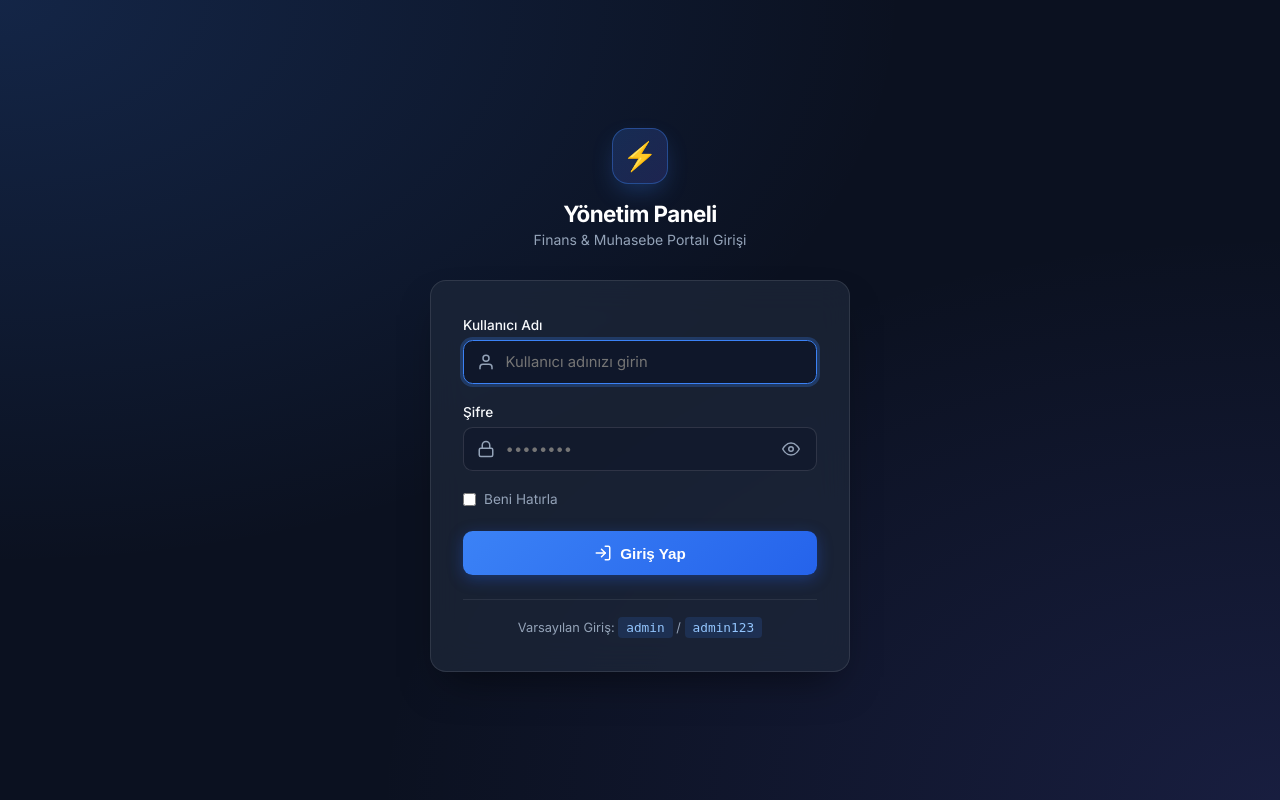
After one commit to proturproject-spec/ozmert, a Flask app: page /login in a window 1280 px wide. The commit adds this page. Run offline with Flask 3, Linux system fonts and the light colour scheme.

Commit message:
Kullanici giris ve sifre guvenlik yapisi eklendi

```diff
--- a/app.py
+++ b/app.py
@@ -2,11 +2,16 @@ import json
 import os
 import time
 import urllib.parse
-from flask import Flask, render_template, request, jsonify
+from functools import wraps
+from flask import Flask, render_template, request, jsonify, redirect, url_for, session, flash
+from werkzeug.security import generate_password_hash, check_password_hash
 from sqlalchemy import create_engine, text
 
 app = Flask(__name__)
+app.secret_key = os.environ.get('SECRET_KEY', 'finans_muhasebe_secret_key_2025_secure_xyz')
+
 CONFIG_FILE = os.path.join(os.path.dirname(__file__), 'db_config.json')
+USERS_FILE = os.path.join(os.path.dirname(__file__), 'users.json')
 
 DEFAULT_CONNECTIONS = [
     {
@@ -53,6 +58,41 @@ DEFAULT_CONNECTIONS = [
     }
 ]
 
+def load_users():
+    if not os.path.exists(USERS_FILE):
+        default_users = [
+            {
+                "username": "admin",
+                "password_hash": generate_password_hash("admin123"),
+                "name": "Yönetici (Admin)",
+                "role": "admin"
+            }
+        ]
+        save_users(default_users)
+        return default_users
+    try:
+        with open(USERS_FILE, 'r', encoding='utf-8') as f:
+            return json.load(f)
+    except Exception:
+        return []
+
+def save_users(users):
+    try:
+        with open(USERS_FILE, 'w', encoding='utf-8') as f:
+            json.dump(users, f, ensure_ascii=False, indent=2)
+        return True
+    except Exception as e:
+        print(f"Kullanıcı kaydetme hatası: {e}")
+        return False
+
+def authenticate_user(username, password):
+    users = load_users()
+    for user in users:
+        if user.get('username') == username:
+            if check_password_hash(user.get('password_hash', ''), password):
+                return user
+    return None
+
 def load_db_config():
     if not os.path.exists(CONFIG_FILE):
         save_db_config(DEFAULT_CONNECTIONS)
@@ -75,6 +115,54 @@ def save_db_config(connections):
         print(f"Config kaydetme hatası: {e}")
         return False
 
+@app.context_processor
+def inject_user():
+    return {
+        'current_user': session.get('user')
+    }
+
+@app.before_request
+def require_login():
+    # İzin verilen açık rotalar
+    allowed_endpoints = ['login', 'static']
+    if request.endpoint and (request.endpoint in allowed_endpoints or request.endpoint.startswith('static')):
+        return None
+
+    # Giriş kontrolü
+    if 'user' not in session:
+        return redirect(url_for('login', next=request.url))
+
+@app.route('/login', methods=['GET', 'POST'])
+def login():
+    if 'user' in session:
+        return redirect(url_for('index'))
+
+    error = None
+    if request.method == 'POST':
+        username = request.form.get('username', '').strip()
+        password = request.form.get('password', '')
+        remember = request.form.get('remember')
+
+        user = authenticate_user(username, password)
+        if user:
+            session.permanent = bool(remember)
+            session['user'] = {
+                'username': user.get('username'),
+                'name': user.get('name', username),
+                'role': user.get('role', 'user')
+            }
+            next_url = request.args.get('next') or url_for('index')
+            return redirect(next_url)
+        else:
+            error = 'Kullanıcı adı veya şifre hatalı. Lütfen tekrar deneyin.'
+
+    return render_template('login.html', error=error)
+
+@app.route('/logout')
+def logout():
+    session.clear()
+    return redirect(url_for('login'))
+
 @app.route('/')
 def index():
     return render_template('index.html', aktif_sayfa='index')
@@ -95,6 +183,37 @@ def raporlar():
 def parametreler():
     connections = load_db_config()
     return render_template('parametreler.html', aktif_sayfa='parametreler', connections=connections)
+
+@app.route('/api/change-password', methods=['POST'])
+def change_password():
+    if 'user' not in session:
+        return jsonify({'success': False, 'message': 'Oturum bulunamadı.'}), 401
+
+    data = request.get_json() or {}
+    old_password = data.get('old_password', '')
+    new_password = data.get('new_password', '')
+
+    if not old_password or not new_password:
+        return jsonify({'success': False, 'message': 'Eski ve yeni şifre alanları zorunludur.'}), 400
+
+    if len(new_password) < 4:
+        return jsonify({'success': False, 'message': 'Yeni şifre en az 4 karakter olmalıdır.'}), 400
+
+    current_username = session['user']['username']
+    users = load_users()
+    user_found = False
+
+    for user in users:
+        if user.get('username') == current_username:
+            if not check_password_hash(user.get('password_hash', ''), old_password):
+                return jsonify({'success': False, 'message': 'Mevcut şifreniz hatalı.'}), 400
+            user['password_hash'] = generate_password_hash(new_password)
+            user_found = True
+            break
+
+    if user_found and save_users(users):
+        return jsonify({'success': True, 'message': 'Şifreniz başarıyla değiştirildi.'})
+    return jsonify({'success': False, 'message': 'Şifre güncellenemedi.'}), 500
 
 @app.route('/api/db-connections/save', methods=['POST'])
 def save_connections_api():
@@ -174,7 +293,6 @@ def test_connection_api():
         })
     except Exception as e:
         err_msg = str(e)
-        # Clean up odbc / driver error messages for clarity
         if "[SQL Server]" in err_msg:
             err_msg = err_msg.split("[SQL Server]")[-1].split("[SQLState")[0].strip()
         elif "Login failed" in err_msg:
--- /dev/null
+++ b/templates/login.html
@@ -0,0 +1,327 @@
+<!DOCTYPE html>
+<html lang="tr">
+<head>
+    <meta charset="UTF-8">
+    <meta name="viewport" content="width=device-width, initial-scale=1.0">
+    <title>Giriş Yap - Finans & Muhasebe Paneli</title>
+    <link href="https://fonts.googleapis.com/css2?family=Inter:wght@300;400;500;600;700&display=swap" rel="stylesheet">
+    <style>
+        :root {
+            --bg-color: #0b1120;
+            --card-bg: rgba(30, 41, 59, 0.7);
+            --text-main: #f8fafc;
+            --text-muted: #94a3b8;
+            --accent: #3b82f6;
+            --accent-hover: #2563eb;
+            --border-color: rgba(255, 255, 255, 0.1);
+        }
+
+        * {
+            box-sizing: border-box;
+            margin: 0;
+            padding: 0;
+        }
+
+        body {
+            font-family: 'Inter', sans-serif;
+            background-color: var(--bg-color);
+            background-image:
+                radial-gradient(at 0% 0%, rgba(59, 130, 246, 0.18) 0px, transparent 50%),
+                radial-gradient(at 100% 100%, rgba(99, 102, 241, 0.15) 0px, transparent 50%);
+            color: var(--text-main);
+            min-height: 100vh;
+            display: flex;
+            align-items: center;
+            justify-content: center;
+            padding: 1.5rem;
+        }
+
+        .login-wrapper {
+            width: 100%;
+            max-width: 420px;
+        }
+
+        .brand-header {
+            text-align: center;
+            margin-bottom: 2rem;
+        }
+
+        .brand-logo {
+            display: inline-flex;
+            align-items: center;
+            justify-content: center;
+            width: 56px;
+            height: 56px;
+            background: linear-gradient(135deg, rgba(59, 130, 246, 0.2), rgba(99, 102, 241, 0.2));
+            border: 1px solid rgba(59, 130, 246, 0.4);
+            border-radius: 16px;
+            color: #60a5fa;
+            font-size: 1.75rem;
+            margin-bottom: 1rem;
+            box-shadow: 0 10px 25px -5px rgba(59, 130, 246, 0.3);
+        }
+
+        .brand-title {
+            font-size: 1.4rem;
+            font-weight: 700;
+            letter-spacing: -0.025em;
+            color: #ffffff;
+            margin-bottom: 0.25rem;
+        }
+
+        .brand-subtitle {
+            font-size: 0.875rem;
+            color: var(--text-muted);
+        }
+
+        .login-card {
+            background: var(--card-bg);
+            backdrop-filter: blur(16px);
+            -webkit-backdrop-filter: blur(16px);
+            border: 1px solid var(--border-color);
+            border-radius: 1rem;
+            padding: 2.25rem 2rem;
+            box-shadow: 0 20px 40px -15px rgba(0, 0, 0, 0.5);
+            animation: cardAppear 0.4s ease-out;
+        }
+
+        @keyframes cardAppear {
+            from { opacity: 0; transform: translateY(10px); }
+            to { opacity: 1; transform: translateY(0); }
+        }
+
+        .form-group {
+            margin-bottom: 1.25rem;
+        }
+
+        .form-label {
+            display: block;
+            font-size: 0.85rem;
+            font-weight: 500;
+            color: var(--text-main);
+            margin-bottom: 0.45rem;
+        }
+
+        .input-group {
+            position: relative;
+            display: flex;
+            align-items: center;
+        }
+
+        .input-icon {
+            position: absolute;
+            left: 0.85rem;
+            color: var(--text-muted);
+            pointer-events: none;
+            display: flex;
+            align-items: center;
+        }
+
+        .form-control {
+            width: 100%;
+            background: rgba(15, 23, 42, 0.6);
+            border: 1px solid rgba(255, 255, 255, 0.12);
+            color: #ffffff;
+            padding: 0.75rem 0.85rem 0.75rem 2.6rem;
+            border-radius: 0.6rem;
+            font-size: 0.925rem;
+            font-family: inherit;
+            transition: all 0.2s ease;
+        }
+
+        .form-control:focus {
+            outline: none;
+            border-color: #3b82f6;
+            background: rgba(15, 23, 42, 0.9);
+            box-shadow: 0 0 0 3px rgba(59, 130, 246, 0.25);
+        }
+
+        .password-toggle {
+            position: absolute;
+            right: 0.85rem;
+            background: none;
+            border: none;
+            color: var(--text-muted);
+            cursor: pointer;
+            padding: 0.2rem;
+            display: flex;
+            align-items: center;
+        }
+
+        .password-toggle:hover {
+            color: #ffffff;
+        }
+
+        .form-options {
+            display: flex;
+            align-items: center;
+            justify-content: space-between;
+            margin-bottom: 1.5rem;
+            font-size: 0.85rem;
+        }
+
+        .remember-label {
+            display: flex;
+            align-items: center;
+            gap: 0.5rem;
+            color: var(--text-muted);
+            cursor: pointer;
+            user-select: none;
+        }
+
+        .remember-label input {
+            accent-color: var(--accent);
+            cursor: pointer;
+        }
+
+        .btn-submit {
+            width: 100%;
+            background: linear-gradient(135deg, #3b82f6, #2563eb);
+            color: #ffffff;
+            border: none;
+            padding: 0.8rem;
+            border-radius: 0.6rem;
+            font-size: 0.95rem;
+            font-weight: 600;
+            cursor: pointer;
+            transition: all 0.2s ease;
+            display: flex;
+            align-items: center;
+            justify-content: center;
+            gap: 0.5rem;
+            box-shadow: 0 4px 15px rgba(37, 99, 235, 0.35);
+        }
+
+        .btn-submit:hover {
+            background: linear-gradient(135deg, #2563eb, #1d4ed8);
+            box-shadow: 0 6px 20px rgba(37, 99, 235, 0.5);
+            transform: translateY(-1px);
+        }
+
+        .btn-submit:active {
+            transform: translateY(0);
+        }
+
+        .alert-error {
+            background: rgba(239, 68, 68, 0.15);
+            border: 1px solid rgba(239, 68, 68, 0.35);
+            color: #fca5a5;
+            padding: 0.75rem 1rem;
+            border-radius: 0.6rem;
+            font-size: 0.85rem;
+            margin-bottom: 1.25rem;
+            display: flex;
+            align-items: center;
+            gap: 0.5rem;
+        }
+
+        .default-credentials-hint {
+            margin-top: 1.5rem;
+            padding-top: 1.25rem;
+            border-top: 1px solid rgba(255, 255, 255, 0.08);
+            text-align: center;
+            font-size: 0.8rem;
+            color: var(--text-muted);
+        }
+
+        .badge-hint {
+            background: rgba(59, 130, 246, 0.15);
+            color: #93c5fd;
+            padding: 0.2rem 0.5rem;
+            border-radius: 4px;
+            font-family: monospace;
+            font-size: 0.8rem;
+        }
+    </style>
+</head>
+<body>
+    <div class="login-wrapper">
+        <div class="brand-header">
+            <div class="brand-logo">⚡</div>
+            <h1 class="brand-title">Yönetim Paneli</h1>
+            <p class="brand-subtitle">Finans & Muhasebe Portalı Girişi</p>
+        </div>
+
+        <div class="login-card">
+            {% if error %}
+            <div class="alert-error">
+                <svg width="18" height="18" viewBox="0 0 24 24" fill="none" stroke="currentColor" stroke-width="2" stroke-linecap="round" stroke-linejoin="round">
+                    <circle cx="12" cy="12" r="10"></circle>
+                    <line x1="12" y1="8" x2="12" y2="12"></line>
+                    <line x1="12" y1="16" x2="12.01" y2="16"></line>
+                </svg>
+                <span>{{ error }}</span>
+            </div>
+            {% endif %}
+
+            <form method="POST" action="/login{% if request.args.get('next') %}?next={{ request.args.get('next') }}{% endif %}">
+                <div class="form-group">
+                    <label class="form-label" for="username">Kullanıcı Adı</label>
+                    <div class="input-group">
+                        <span class="input-icon">
+                            <svg width="18" height="18" viewBox="0 0 24 24" fill="none" stroke="currentColor" stroke-width="2" stroke-linecap="round" stroke-linejoin="round">
+                                <path d="M20 21v-2a4 4 0 0 0-4-4H8a4 4 0 0 0-4 4v2"></path>
+                                <circle cx="12" cy="7" r="4"></circle>
+                            </svg>
+                        </span>
+                        <input type="text" id="username" name="username" class="form-control" placeholder="Kullanıcı adınızı girin" required autofocus>
+                    </div>
+                </div>
+
+                <div class="form-group">
+                    <label class="form-label" for="password">Şifre</label>
+                    <div class="input-group">
+                        <span class="input-icon">
+                            <svg width="18" height="18" viewBox="0 0 24 24" fill="none" stroke="currentColor" stroke-width="2" stroke-linecap="round" stroke-linejoin="round">
+                                <rect x="3" y="11" width="18" height="11" rx="2" ry="2"></rect>
+                                <path d="M7 11V7a5 5 0 0 1 10 0v4"></path>
+                            </svg>
+                        </span>
+                        <input type="password" id="password" name="password" class="form-control" placeholder="••••••••" required>
+                        <button type="button" class="password-toggle" onclick="togglePasswordVisibility()">
+                            <svg id="eye-icon" width="18" height="18" viewBox="0 0 24 24" fill="none" stroke="currentColor" stroke-width="2" stroke-linecap="round" stroke-linejoin="round">
+                                <path d="M1 12s4-8 11-8 11 8 11 8-4 8-11 8-11-8-11-8z"></path>
+                                <circle cx="12" cy="12" r="3"></circle>
+                            </svg>
+                        </button>
+                    </div>
+                </div>
+
+                <div class="form-options">
+                    <label class="remember-label">
+                        <input type="checkbox" name="remember" value="1">
+                        <span>Beni Hatırla</span>
+                    </label>
+                </div>
+
+                <button type="submit" class="btn-submit">
+                    <svg width="18" height="18" viewBox="0 0 24 24" fill="none" stroke="currentColor" stroke-width="2" stroke-linecap="round" stroke-linejoin="round">
+                        <path d="M15 3h4a2 2 0 0 1 2 2v14a2 2 0 0 1-2 2h-4"></path>
+                        <polyline points="10 17 15 12 10 7"></polyline>
+                        <line x1="15" y1="12" x2="3" y2="12"></line>
+                    </svg>
+                    Giriş Yap
+                </button>
+            </form>
+
+            <div class="default-credentials-hint">
+                Varsayılan Giriş: <span class="badge-hint">admin</span> / <span class="badge-hint">admin123</span>
+            </div>
+        </div>
+    </div>
+
+    <script>
+        function togglePasswordVisibility() {
+            const passInput = document.getElementById('password');
+            const eyeIcon = document.getElementById('eye-icon');
+            if (passInput.type === 'password') {
+                passInput.type = 'text';
+                eyeIcon.innerHTML = '<path d="M17.94 17.94A10.07 10.07 0 0 1 12 20c-7 0-11-8-11-8a18.45 18.45 0 0 1 5.06-5.94M9.9 4.24A9.12 9.12 0 0 1 12 4c7 0 11 8 11 8a18.5 18.5 0 0 1-2.16 3.19m-6.72-1.07a3 3 0 1 1-4.24-4.24"></path><line x1="1" y1="1" x2="23" y2="23"></line>';
+            } else {
+                passInput.type = 'password';
+                eyeIcon.innerHTML = '<path d="M1 12s4-8 11-8 11 8 11 8-4 8-11 8-11-8-11-8z"></path><circle cx="12" cy="12" r="3"></circle>';
+            }
+        }
+    </script>
+</body>
+</html>
```
Also changed, not shown: templates/base.html (+16 -0 lines), templates/parametreler.html (+78 -6 lines), users.json (added, +8 -0 lines).
